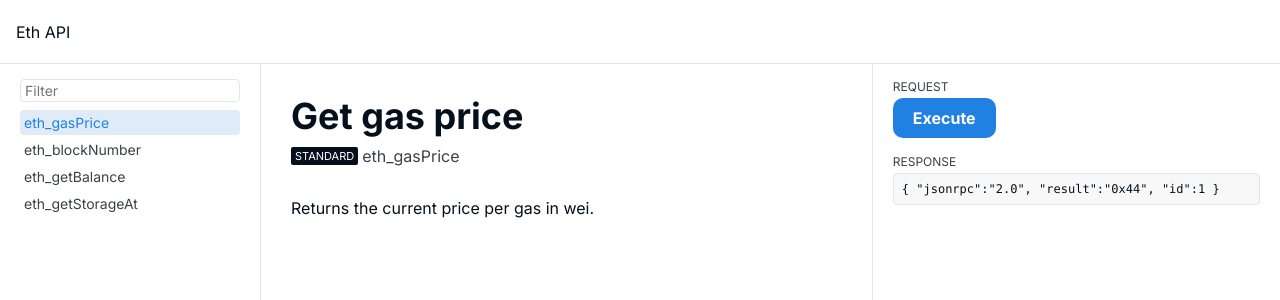
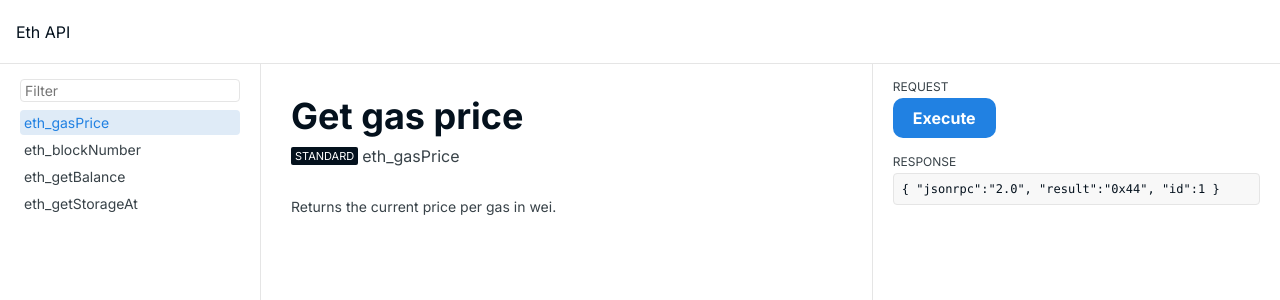
Before and after one commit to Destiner/ethereum-json-rpc, a Vue app: page / in a window 1280 px wide. Shown: the top 300 px of the page. Built offline with nearby package versions, Linux system fonts and the light colour scheme.

Commit message:
Tweak method description styling

```diff
--- a/src/pages/Main.vue
+++ b/src/pages/Main.vue
@@ -198,6 +198,11 @@ main {
   color: var(--color-text-secondary);
 }
 
+.method-description {
+  color: var(--color-text-secondary);
+  font-size: 14px;
+}
+
 .method-params {
   display: flex;
   gap: 4px;
```
